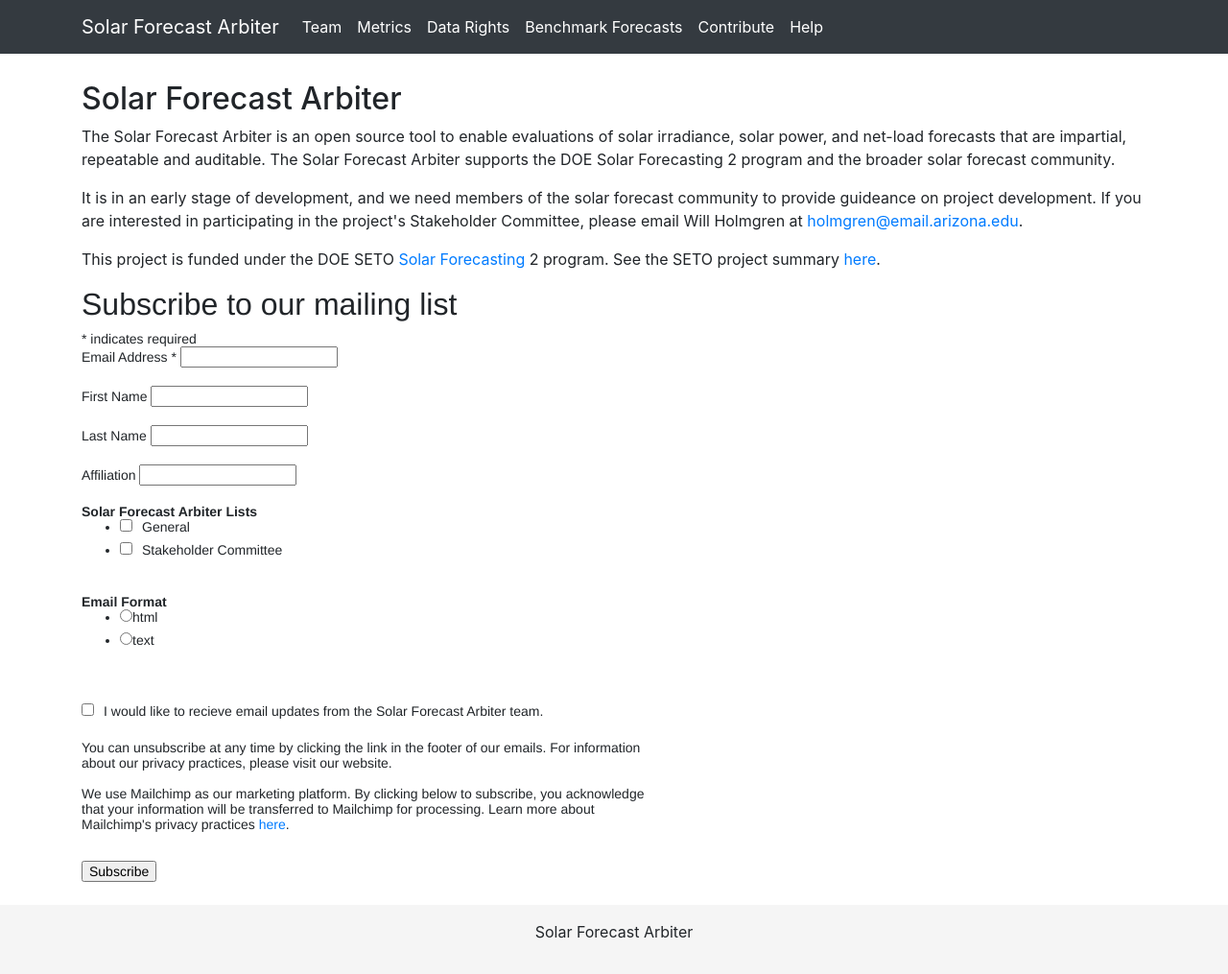
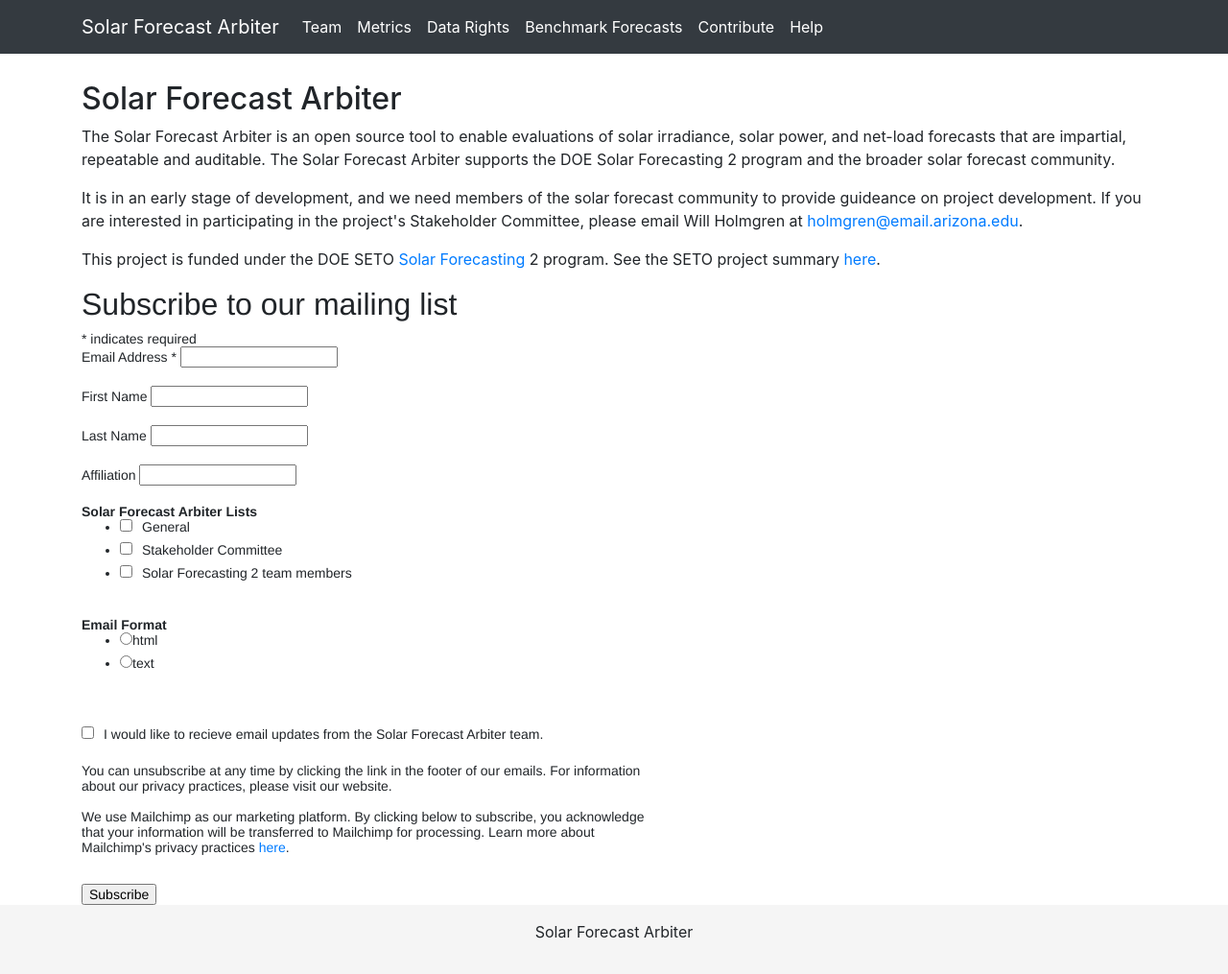
Before and after one commit to SolarArbiter/SolarArbiter.github.io, a Jekyll site: the page built from index.html, in a window 1280 px wide and 1015 px high. Shown: the whole window at 96% size. Built offline with Jekyll 4.4.1, drawn with Linux system fonts in a browser that asks for light colours; comment, search, counter and statistics services are not loaded.

Commit message:
add sf2 team member option to mailchimp (#23)

```diff
--- a/index.html
+++ b/index.html
@@ -34,6 +34,7 @@ layout: base
     <strong>Solar Forecast Arbiter Lists </strong>
     <ul><li><input type="checkbox" value="1" name="group[821][1]" id="mce-group[821]-821-0"><label for="mce-group[821]-821-0">General</label></li>
 <li><input type="checkbox" value="2" name="group[821][2]" id="mce-group[821]-821-1"><label for="mce-group[821]-821-1">Stakeholder Committee</label></li>
+<li><input type="checkbox" value="4" name="group[821][4]" id="mce-group[821]-821-2"><label for="mce-group[821]-821-2">Solar Forecasting 2 team members</label></li>
 </ul>
 </div>
 <div class="mc-field-group input-group">
```
